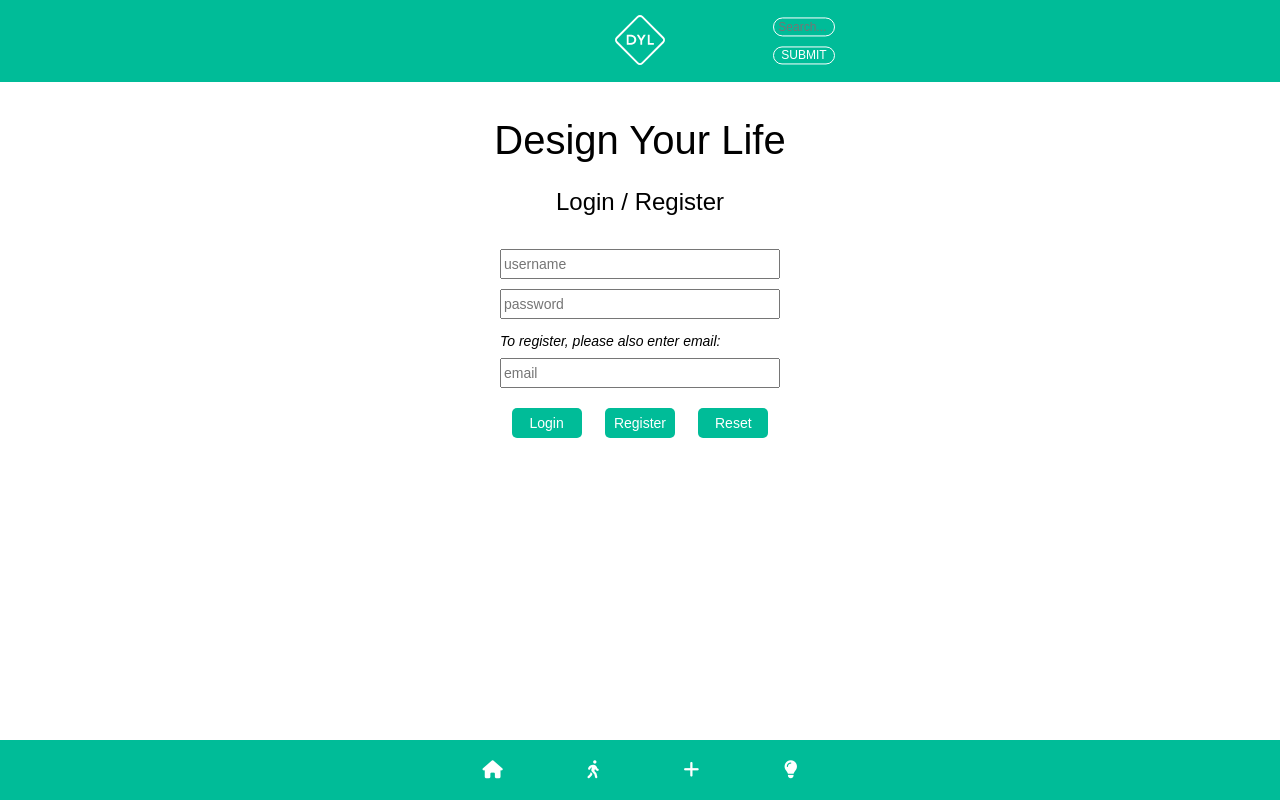
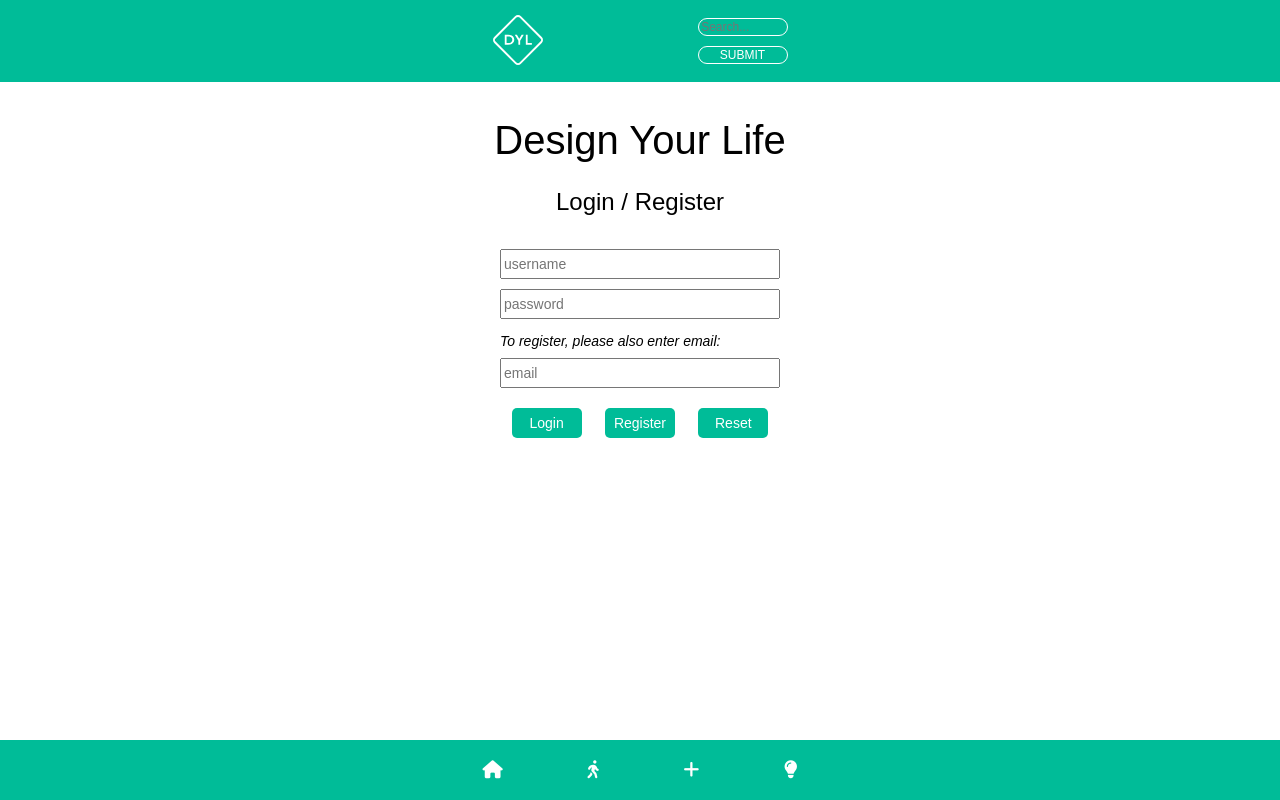
Before and after one commit to kurtve/React-Front-End, a React (Create React App) app in the folder react-front-end/: page / in a window 1280 px wide. Built offline with nearby package versions, Linux system fonts and the light colour scheme; a web font is replaced by a local one.

Commit message:
updated style and moved logout button to top nav button

```diff
--- a/react-front-end/src/App.js
+++ b/react-front-end/src/App.js
@@ -93,7 +93,9 @@ function App() {
   return (
     <StyledApp>
 
-      <Nav search={search} setSearch={setSearch} />
+      <Route path="/" render={(props) => (
+        <Nav {...props} search={search} setSearch={setSearch} status={status} setStatus={setStatus} />
+      )} />
 
       <Route exact path='/' render={(props) => (
         <Landing {...props} status={status} setStatus={setStatus} />
--- a/react-front-end/src/Components/Activities/AddActivityForm.js
+++ b/react-front-end/src/Components/Activities/AddActivityForm.js
@@ -90,7 +90,7 @@ export default function AddActivityForm(props) {
 
       </form>
 
-      {props.activities.map((entry, index) => {
+      {/* {props.activities.map((entry, index) => {
         return(
           <div key={index} style={{border: '1px solid green', margin: '20px'}}>
             <p>{entry.name}</p>
@@ -101,7 +101,7 @@ export default function AddActivityForm(props) {
             <p>Entry date: {entry.date}</p>
           </div>
         )
-      })}
+      })} */}
 
     </>
   )
--- /dev/null
+++ b/react-front-end/src/Components/Nav/LogoutButton.js
@@ -0,0 +1,24 @@
+import React from 'react'
+import * as helpers from '../../Functions/helperFunctions';
+
+export default function LogoutButton(props) {
+  console.log('-_-_-_-_-_-_-', props)
+
+  const logoutHandler = (e) => {
+    e.preventDefault();
+    // logging out. remove credentials and return to top page
+    helpers.logout(props.setStatus);
+    props.history.push('/');
+  };
+
+  return (
+    <>
+      {props.status.loggedIn === true &&
+        <div>
+          <p className="username">{props.status.username}</p>
+          <button className='logout' onClick={logoutHandler}>Log Out</button>
+        </div>
+      }
+    </>
+  )
+}
--- a/react-front-end/src/Components/Nav/Nav.js
+++ b/react-front-end/src/Components/Nav/Nav.js
@@ -14,10 +14,13 @@ export default function Nav(props) {
     <StyledNav>
 
       <TopNav
+        {...props}
         activities={props.activities}
         insights={props.insights}
         search={props.search}
         setSearch={props.setSearch}
+        status={props.status}
+        setStatus={props.setStatus}
       />
 
       <BottomNav />
--- a/react-front-end/src/Components/Nav/TopNav.js
+++ b/react-front-end/src/Components/Nav/TopNav.js
@@ -3,6 +3,7 @@ import logo from '../../Assets/logo.svg'
 import styled from 'styled-components'
 import { Link } from 'react-router-dom'
 import Search from './Search'
+import LogoutButton from './LogoutButton'
 
 export default function Nav(props) {
 
@@ -18,23 +19,51 @@ export default function Nav(props) {
     height: auto;
     background: #00bc98;
 
-    .logo {
+    & .nav-inner {
+      width: 450px;
+      display: flex;
+      justify-content: space-around;
+      align-items: center;
+
+      & .username {
+        color: white;
+        font-size: 16px;
+        font-style: italic;
+      }
+
+      & .logout {
+        font-size: 1.6rem;
+        text-decoration: none;
+        ${'' /* margin-top: 30px; */}
+        height: 30px;
+        width: 120px;
+        background-color: #fb8570;
+        color: white;
+        display: flex;
+        justify-content: center;
+        align-items: center;
+        border-radius: 8px;
+        border: none;
+        &:hover {
+          cursor: pointer;
+        }
+      }
+
+      & .logo {
         height: 50px;
         width: auto;
       }
 
       & form {
-      position: absolute;
-      top: 50%;
-      left: 53%;
-      transform: translateY(-50%);
         display: flex;
         flex-direction: column;
-      align-items: flex-end;
+        ${'' /* margin-right: 0;
+        padding-right: 0; */}
+        width: 20%;
 
         & input {
           border: 1px solid white;
-        width: 40%;
+          width: 100%;
           background: transparent;
           color: white;
           font-size: 1.2rem;
@@ -43,14 +72,14 @@ export default function Nav(props) {
           margin-bottom: 10px;
           transition: all .2s ease-in-out;
           &:hover, &:active, &:focus {
-          width: 100%;
+            width: 150%;
             background: white;
             color: black;
           }
         }
 
         & button {
-        width: 40%;
+          width: 100%;
           border: 1px solid white;
           background: transparent;
           color: white;
@@ -66,16 +95,21 @@ export default function Nav(props) {
           }
         }
       }
+    }
   `
 
   return (
     <StyledTopNav>
+
+      <div className="nav-inner">
+        <LogoutButton {...props} status={props.status} setStatus={props.setStatus}/>
 
         <Link to="/">
           <img className='logo' src={logo} alt="Design Your Life" />
         </Link>
 
         <Search search={props.search} setSearch={props.setSearch} />
+      </div>
 
     </StyledTopNav>
   )
--- a/react-front-end/src/Components/Welcome/Landing.js
+++ b/react-front-end/src/Components/Welcome/Landing.js
@@ -5,6 +5,7 @@ import Login from './Login';
 
 
 export default function Landing(props) {
+	console.log(props)
 	return (
 		<>
 			{ props.status.loggedIn ? <Welcome {...props} /> : <Login {...props} /> }
--- a/react-front-end/src/Components/Welcome/Welcome.js
+++ b/react-front-end/src/Components/Welcome/Welcome.js
@@ -41,36 +41,10 @@ const StyledWelcome = styled.div `
 			margin-right: 20px;
 		}
 	}
-
-	.logout{
-		font-size: 1.6rem;
-		text-decoration: none;
-		margin-top: 30px;
-		height: 30px;
-		width: 120px;
-		background-color: #fb8570;
-		color: white;
-		display: flex;
-		justify-content: center;
-		align-items: center;
-		border-radius: 8px;
-		border: none;
-		&:hover {
-			cursor: pointer;
-		}
-	}
 `;
 
 
 export default function Welcome(props) {
-
-	const logoutHandler = (e) => {
-		e.preventDefault();
-		// logging out. remove credentials and return to top page
-		helpers.logout(props.setStatus);
-		props.history.push('/');
-	};
-
 
   return (
     <StyledWelcome>
@@ -81,8 +55,6 @@ export default function Welcome(props) {
       	<Link to='/activities'><i className="fas fa-walking"></i>Activities</Link>
       	<Link to='/addactivity'><i className="fas fa-plus"></i>New Activity</Link>
       	<Link to='/insights'><i className="fas fa-lightbulb"></i>Insights</Link>
-
-	    <button className='logout' onClick={logoutHandler}>Log Out</button>
       </div>
     </StyledWelcome>
   )
```
Lines whose indentation alone changed are shown as unchanged.
